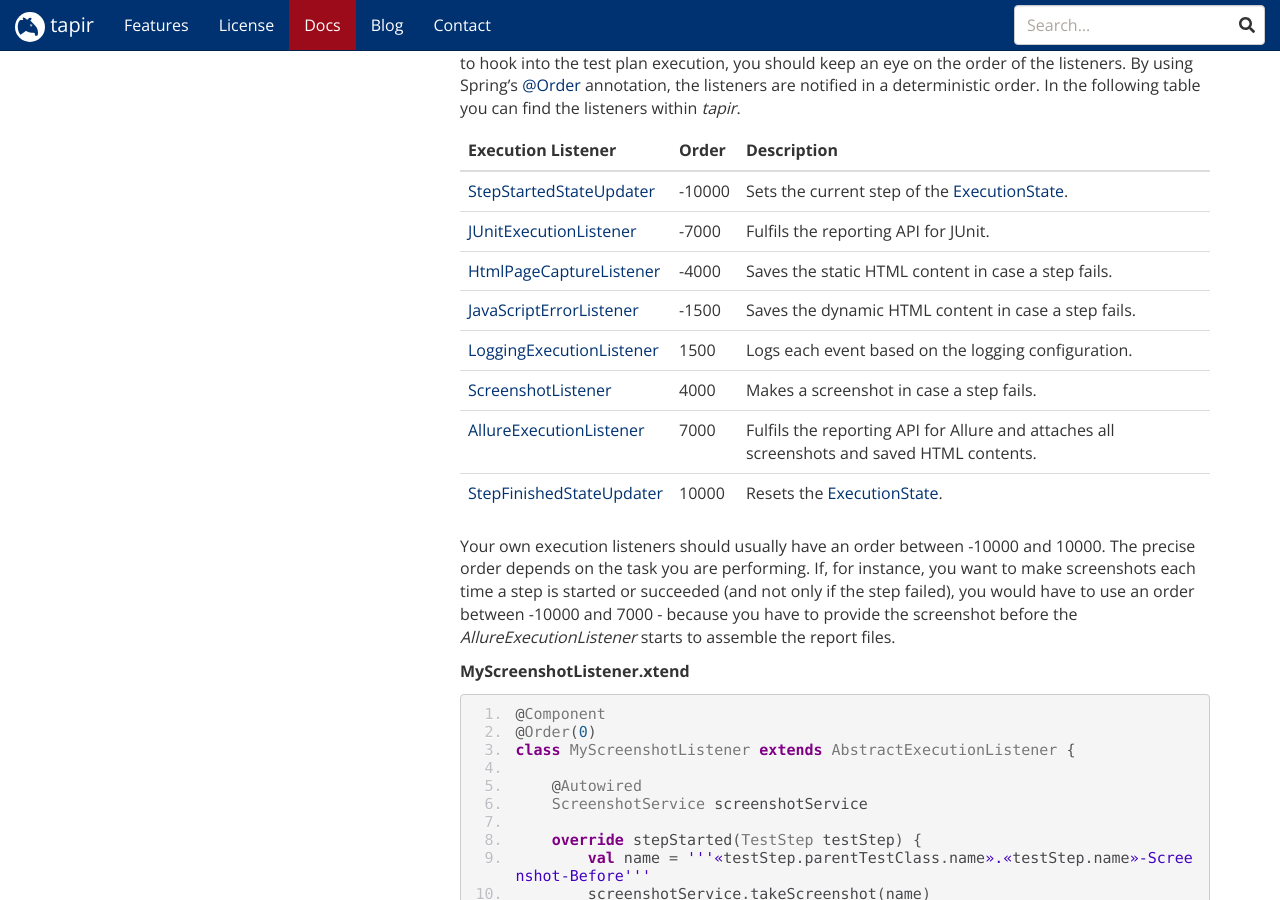
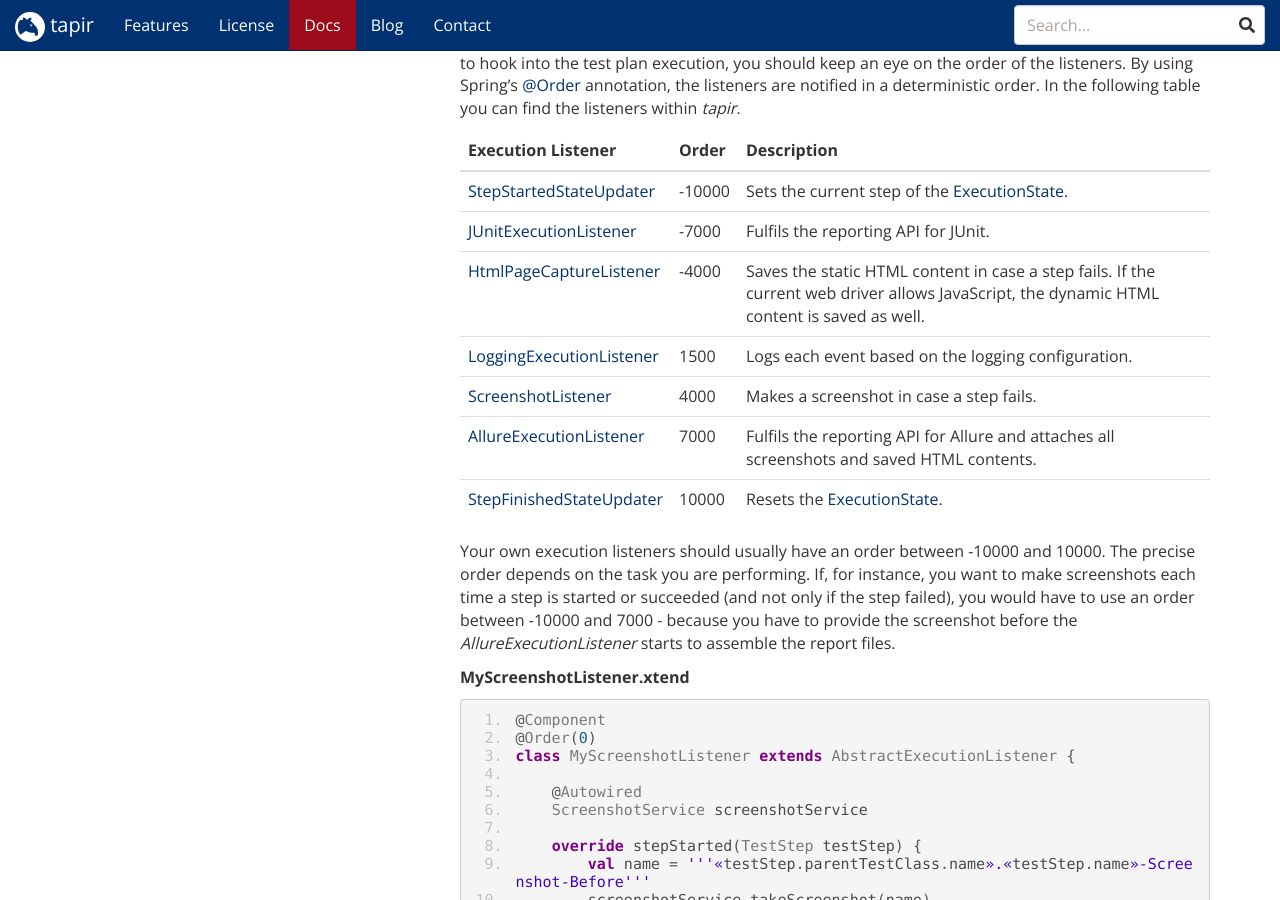
Before and after one commit to tapir-test/tapir-website, a Jekyll site: the page built from _docs/customization/Execution_Listener.md, in a window 1280 px wide and 900 px high, scrolled down 1314 px. Built offline with Jekyll 4.4.1, drawn with Linux system fonts in a browser that asks for light colours; nearby versions of some CDN libraries; comment, search, counter and statistics services are not loaded.

Commit message:
Repaired some broken links to the JavaDoc
Signed-off-by: Nils Christian Ehmke <nils-christian.ehmke@bmiag.de>

```diff
--- a/_docs/customization/Execution_Listener.md
+++ b/_docs/customization/Execution_Listener.md
@@ -81,12 +81,11 @@
 | Execution Listener | Order | Description |
 |----------------------------------------------------------------------------------------------------------------------------------------------------------------|--------|-------------------------------------------------------------------------------------------------------------------------------------------------------------------------|
 | [StepStartedStateUpdater](https://www.javadoc.io/page/de.bmiag.tapir/tapir/latest/de/bmiag/tapir/execution/executor/StepStartedStateUpdater.html) | -10000 | Sets the current step of the [ExecutionState](https://www.javadoc.io/page/de.bmiag.tapir/tapir/latest/de/bmiag/tapir/execution/executor/ExecutionState.html). |
-| [JUnitExecutionListener](https://www.javadoc.io/page/de.bmiag.tapir/tapir/latest/de/bmiag/tapir/junit/listener/JUnitExecutionListener.html) | -7000 | Fulfils the reporting API for JUnit. |
-| [HtmlPageCaptureListener](https://www.javadoc.io/page/de.bmiag.tapir/tapir/latest/de/bmiag/tapir/selenium/listener/HtmlPageCaptureListener.html) | -4000 | Saves the static HTML content in case a step fails. |
-| [JavaScriptErrorListener](https://www.javadoc.io/page/de.bmiag.tapir/tapir/latest/de/bmiag/tapir/selenium/listener/JavaScriptErrorListener.html) | -1500 | Saves the dynamic HTML content in case a step fails. |
+| [JUnitExecutionListener](https://www.javadoc.io/page/de.bmiag.tapir/tapir/latest/de/bmiag/tapir/junitexecution/listener/JUnitExecutionListener.html) | -7000 | Fulfils the reporting API for JUnit. |
+| [HtmlPageCaptureListener](https://www.javadoc.io/page/de.bmiag.tapir/tapir/latest/de/bmiag/tapir/seleniumexecution/listener/HtmlPageCaptureListener.html) | -4000 | Saves the static HTML content in case a step fails. If the current web driver allows JavaScript, the dynamic HTML content is saved as well. |
 | [LoggingExecutionListener](https://www.javadoc.io/page/de.bmiag.tapir/tapir/latest/de/bmiag/tapir/execution/executor/LoggingExecutionListener.html) | 1500 | Logs each event based on the logging configuration. |
-| [ScreenshotListener](https://www.javadoc.io/page/de.bmiag.tapir/tapir/latest/de/bmiag/tapir/selenium/listener/ScreenshotListener.html) | 4000 | Makes a screenshot in case a step fails. |
-| [AllureExecutionListener](https://www.javadoc.io/page/de.bmiag.tapir/tapir/latest/de/bmiag/tapir/junit/allure/listener/AllureExecutionListener.html) | 7000 | Fulfils the reporting API for Allure and attaches all screenshots and saved HTML contents. |
+| [ScreenshotListener](https://www.javadoc.io/page/de.bmiag.tapir/tapir/latest/de/bmiag/tapir/seleniumexecution/listener/ScreenshotListener.html) | 4000 | Makes a screenshot in case a step fails. |
+| [AllureExecutionListener](https://www.javadoc.io/page/de.bmiag.tapir/tapir/latest/de/bmiag/tapir/allure/listener/AllureExecutionListener.html) | 7000 | Fulfils the reporting API for Allure and attaches all screenshots and saved HTML contents. |
 | [StepFinishedStateUpdater](https://www.javadoc.io/page/de.bmiag.tapir/tapir/latest/de/bmiag/tapir/execution/executor/StepFinishedStateUpdater.html) | 10000 | Resets the [ExecutionState](https://www.javadoc.io/page/de.bmiag.tapir/tapir/latest/de/bmiag/tapir/execution/executor/ExecutionState.html). |
 
 Your own execution listeners should usually have an order between -10000
```
Also changed, not shown: _docs/customization/Attachment_Listener.md (+1 -1 lines), _docs/customization/Dynamic_Active_Annotations.md (+2 -2 lines), _docs/usingtapir/Concurrent_Test_Execution.md (+1 -1 lines), _docs/usingtapir/Page_Objects.md (+2 -2 lines).
